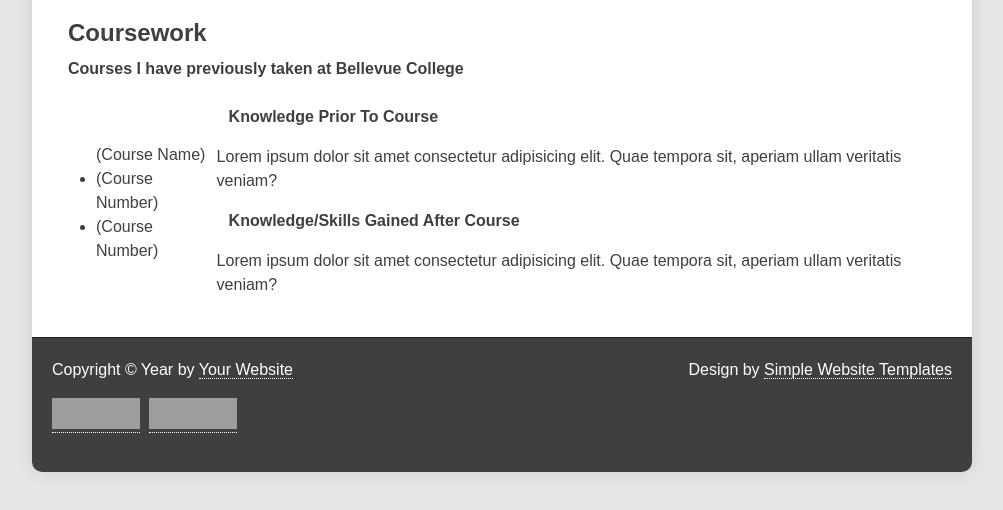
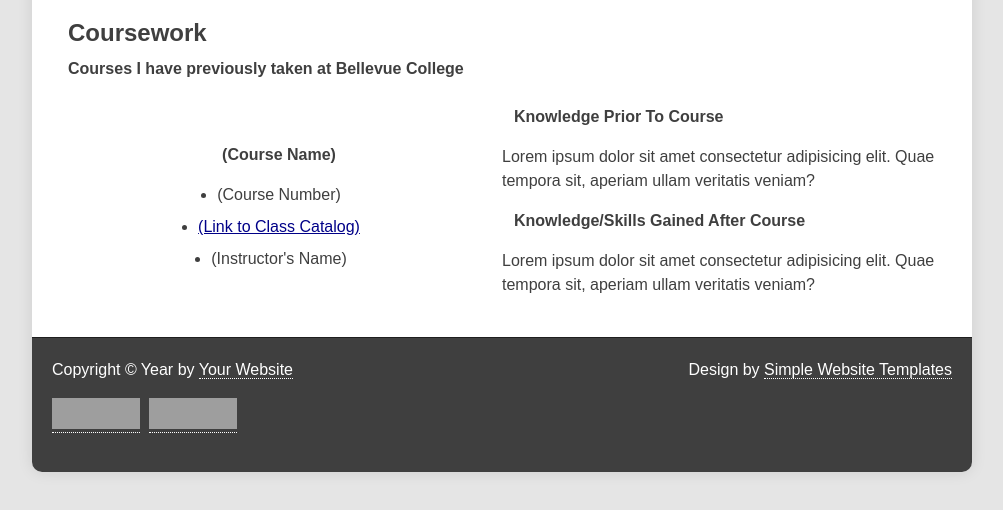
Before and after one commit to carloblvd/Aiden-Coding-Project-Upwork, a plain HTML site: page pages/coursework.html in a window 1280 px wide. Shown: the part 220-730 px from the top of the page, without its empty margins (138-1141 px from the left). Drawn offline with Linux system fonts and the light colour scheme; grey boxes are pictures that could not be loaded.

Commit message:
coursework complete

```diff
--- a/pages/coursework.html
+++ b/pages/coursework.html
@@ -49,9 +49,16 @@
         <h4>Courses I have previously taken at Bellevue College</h4>
         <div class="coursework__content--wrapper">
           <ul>
-            (Course Name)
+            <h4>(Course Name)</h4>
             <li>(Course Number)</li>
-            <li>(Course Number)</li>
+            <li>
+              <a
+                href="https://www.google.com/search?q=lebron+james&oq=lebron&gs_lcrp=EgZjaHJvbWUqDAgAECMYJxiABBiKBTIMCAAQIxgnGIAEGIoFMhIIARAuGBQYgwEYhwIYsQMYgAQyBggCEEUYOTIPCAMQABgUGIcCGLEDGIAEMgoIBBAAGLEDGIAEMgoIBRAAGLEDGIAEMgYIBhBFGDwyBggHEEUYPKgCALACAA&sourceid=chrome&ie=UTF-8"
+                target="_blank">
+                (Link to Class Catalog)
+              </a>
+            </li>
+            <li>(Instructor's Name)</li>
           </ul>
           <div class="coursework__reflection">
             <h4>Knowledge Prior To Course</h4>
--- a/styles.css
+++ b/styles.css
@@ -217,3 +217,20 @@ COURSEWORK
   align-items: center;
   justify-content: center;
 }
+
+.coursework__content--wrapper ul {
+  width: 50%;
+  display: flex;
+  flex-direction: column;
+  align-items: center;
+  justify-content: center;
+  padding: 0;
+}
+
+.coursework__content--wrapper ul li {
+  margin: 4px;
+}
+
+.coursework__reflection {
+  width: 50%;
+}
```
